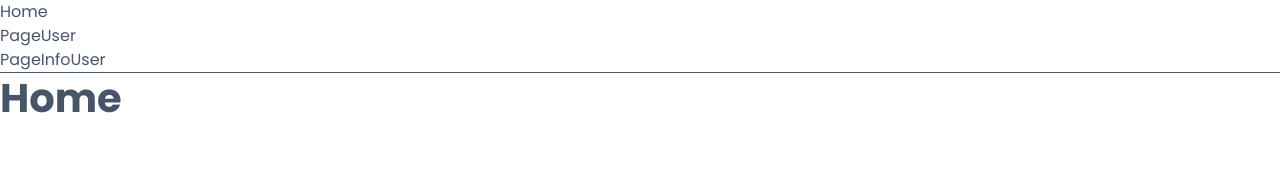
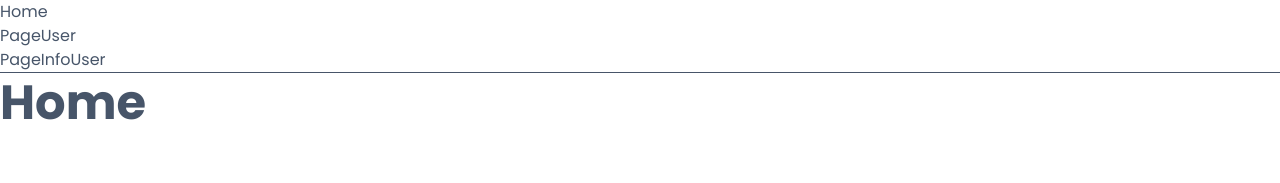
Before and after one commit to ost-cas-fee-adv-22-23/design-system-component-library-yeahyeahyeah, a React (Create React App) app: page / in a window 1280 px wide. Shown: the top 183 px of the page. Built offline with nearby package versions, Linux system fonts and the light colour scheme.

Commit message:
SB - tailwind default configs

```diff
--- a/src/components/ButtonTypes.tsx
+++ b/src/components/ButtonTypes.tsx
@@ -1,6 +1,6 @@
 import styled from 'styled-components';
 import tw from 'twin.macro';
-import Icon from '../stories/assets/mumble.svg';
+import Icon from '../stories/assets/icons/mumble.svg';
 
 interface IButtonStyledComponent
   extends React.ButtonHTMLAttributes<HTMLButtonElement> {
@@ -29,43 +29,25 @@ export const ButtonTypes: React.FC<IButtonStyledComponent> = ({
         onClick={() => console.log('click')}
       >
         {label}
-        <img
-          className="ml-2"
-          src={Icon}
-          alt="Panda Icon"
-          width={16}
-          height={16}
-        />
+      </ButtonStyles>
+      <ButtonStyles
+        className="ml-8 mr-8"
+        variant={variant}
+        size={size}
+        width={width}
+        disabled={disabled}
+        onClick={() => console.log('click')}
+      >
+        {label}
       </ButtonStyles>
       <ButtonStyles
         variant={variant}
         size={size}
         width={width}
         disabled={disabled}
+        onClick={() => console.log('click')}
       >
         {label}
-        <img
-          className="ml-2"
-          src={Icon}
-          alt="Panda Icon"
-          width={16}
-          height={16}
-        />
-      </ButtonStyles>
-      <ButtonStyles
-        variant={variant}
-        size={size}
-        width={width}
-        disabled={disabled}
-      >
-        {label}
-        <img
-          className="ml-2"
-          src={Icon}
-          alt="Panda Icon"
-          width={16}
-          height={16}
-        />
       </ButtonStyles>
     </>
   );
@@ -83,7 +65,7 @@ const ButtonStyles = styled.button(({ variant, width, size }: ButtonProps) => [
       grow-0
       justify-center
       items-center
-      p-3
+      p-12
       rounded
       w-auto
       border-hidden
@@ -96,7 +78,7 @@ const ButtonStyles = styled.button(({ variant, width, size }: ButtonProps) => [
   tw`hover:(outline-3)`,
   tw`focus:(outline-4)`,
   width === 'default' ? null : tw`w-full`,
-  size === 'large' ? tw`py-4 px-6` : null,
+  size === 'large' ? tw`py-16 px-24` : null,
   variant === 'slate' &&
     tw`
         bg-slate-600 hover:(bg-slate-700 outline-slate-100)
--- a/src/components/Typography.tsx
+++ b/src/components/Typography.tsx
@@ -5,7 +5,7 @@ import tw from 'twin.macro';
 interface IHeadingProps extends React.HTMLAttributes<HTMLHeadingElement> {
   label: string;
   variant: 'h1' | 'h2' | 'h3' | 'h4';
-  color: 'slate' | 'violet' | 'pink';
+  color: 'slate-500' | 'slate-600' | 'violet-600' | 'pink-900';
 }
 
 export const Typography: React.FC<IHeadingProps> = ({
@@ -22,21 +22,33 @@ export const Typography: React.FC<IHeadingProps> = ({
           <HeadingStyles variant={variant} color={color}>
             {label}
           </HeadingStyles>
-          <p>Google Font “Poppins”, Medium, Semibold & Bold</p>
-        </div>
-        <div className="m-4">
-          <h2 className="my-4">{label}</h2>
-          <h3 className="my-4">{label}</h3>
-          <h4 className="my-4">{label}</h4>
-        </div>
-        <div className="m-4">
-          <p>
+          <h4 className="text-lg font-medium text-slate-500 mb-6">
+            Google Font “Poppins”, Medium, Semibold & Bold
+          </h4>
+          <h1 className="text-4xl font-bold mb-8">{label}</h1>
+          <h2 className="text-3xl font-bold mb-8">{label}</h2>
+          <h3 className="text-2xl font-semibold mb-8">{label}</h3>
+          <h4 className="text-xl font-semibold mb-32">{label}</h4>
+          <p className="text-lg font-medium mb-32">
+            Paragraph L – Quia aut et aut. Sunt et eligendi similique enim qui
+            quo minus. Aut aut error velit voluptatum optio sed quis cumque
+            error magni. Deserunt pariatur molestiae incidunt. Omnis deserunt
+            ratione et recusandae quos excepturi ut deleniti ut repellat magni.
+          </p>
+          <p className="text-base font-medium leading-loose mb-32">
             Paragraph M – Quia aut et aut. Sunt et eligendi similique enim qui
             quo minus. Aut aut error velit voluptatum optio sed quis cumque
             error magni. Deserunt pariatur molestiae incidunt. Omnis deserunt
             ratione et recusandae quos excepturi ut deleniti ut repellat magni.
           </p>
+          <p className="text-lg font-semibold mb-8">Label XL</p>
+          <p className="text-md font-semibold mb-8">Label L</p>
+          <p className="text-base font-semibold mb-8">Label M</p>
+          <p className="text-sm font-medium text-slate-300 mb-8">Placeholder</p>
+          <p className="text-xs font-semibold mb-8">Label S</p>
         </div>
+
+        <div className="m-4"></div>
       </div>
     </>
   );
@@ -51,11 +63,12 @@ const HeadingStyles = styled.h1(({ variant, color }: IHeadingStylesProps) => [
   tw`
 		m-0
 	`,
-  variant === 'h1' && tw`text-5xl font-bold leading-relaxed`,
-  variant === 'h2' && tw`text-4xl font-bold leading-relaxed`,
-  variant === 'h3' && tw`text-3xl font-semibold leading-10`,
-  variant === 'h4' && tw`text-2xl font-semibold  leading-relaxed`,
-  color === 'slate' && tw`text-slate-500`,
-  color === 'violet' && tw`text-violet-600`,
-  color === 'pink' && tw`text-pink-900`,
+  variant === 'h1' && tw`text-4xl font-bold`,
+  variant === 'h2' && tw`text-3xl font-bold`,
+  variant === 'h3' && tw`text-2xl font-semibold`,
+  variant === 'h4' && tw`text-xl font-semibold`,
+  color === 'slate-500' && tw`text-slate-500`,
+  color === 'slate-600' && tw`text-slate-600`,
+  color === 'violet-600' && tw`text-violet-600`,
+  color === 'pink-900' && tw`text-pink-900`,
 ]);
--- a/tailwind.config.js
+++ b/tailwind.config.js
@@ -39,15 +39,29 @@ module.exports = {
       bold: '700',
     },
     fontSize: {
-      xs: ['0.75rem', { lineHeight: '1rem' }],
-      sm: ['0.875rem', { lineHeight: '1.25rem' }],
-      base: ['1.125rem', { lineHeight: '1.575rem' }],
-      lg: ['1.125rem', { lineHeight: '1.75rem' }],
-      xl: ['1.25rem', { lineHeight: '1.75rem' }],
-      '2xl': ['1.5rem', { lineHeight: '2rem' }],
-      '3xl': ['2rem', { lineHeight: '2.25rem' }],
-      '4xl': ['2.5rem', { lineHeight: '2.5rem' }],
-      '5xl': ['3rem', { lineHeight: '1' }],
+      xs: ['0.875rem', { lineHeight: '0.875rem' }], // 14px / 14px Label S
+      sm: ['1rem', { lineHeight: '1rem' }], // 16px / 16px
+      base: ['1.125rem', { lineHeight: '1.575rem' }], // 18px / 25px
+      md: ['1.25rem', { lineHeight: '1.575rem' }], // 20px / 20px / 25px
+      lg: ['1.5rem', { lineHeight: '2.1875rem' }], // 24px / 30px Paragraph L
+      xl: ['1.5rem', { lineHeight: '1.875rem' }], // h4 -> 24px / 30px
+      '2xl': ['2rem', { lineHeight: '2.5rem' }], // h3 -> 32px / 40px
+      '3xl': ['2.5rem', { lineHeight: '3.125rem' }], // h2 -> 40px
+      '4xl': ['3rem', { lineHeight: '3.75rem' }], // h1 -> 48px / 60px
+    },
+    spacing: {
+      DEFAULT: '0',
+      0: '0',
+      3: '0.1875rem',
+      4: '0.25rem',
+      6: '1.5rem',
+      8: '0.5rem',
+      12: '0.75rem',
+      16: '1rem',
+      24: '1.5rem',
+      32: '2rem',
+      48: '3rem',
+      64: '4rem',
     },
     lineHeight: {
       DEFAULT: '100%',
```
